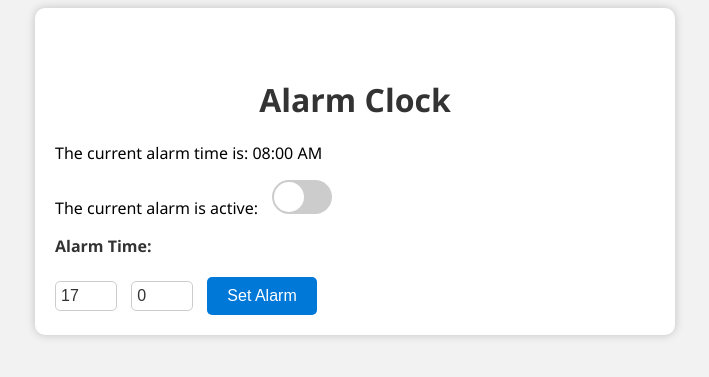
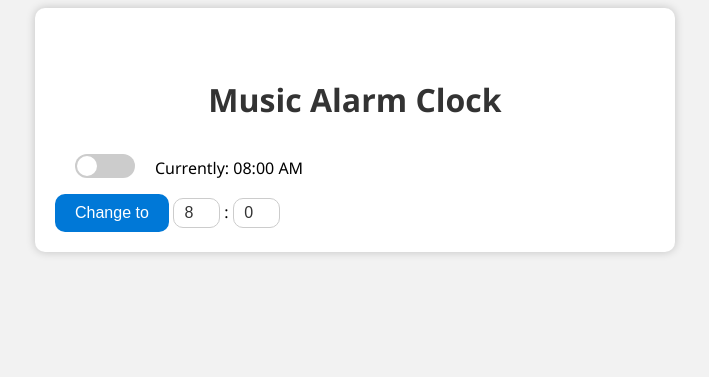
Before and after one commit to janek/music-alarm-clock, a Flask app: page / in a window 1280 px wide. Shown: the top 377 px of the page, without its empty margins (285-994 px from the left). Run offline with Flask 3, Linux system fonts and the light colour scheme; parts of the project's set-up code (start-up, migrations or seed data) failed here and were passed over.

Commit message:
minor changes to webview

```diff
--- a/templates/index.html
+++ b/templates/index.html
@@ -11,6 +11,13 @@
             color: #333;
             text-align: center;
             margin-top: 50px;
+        }
+        p {
+            line-height: 20px;
+            height: 2em;
+            display: table-cell;
+            vertical-align: middle;
+            padding: 10px;
         }
         .container {
             max-width: 600px;
@@ -27,12 +34,12 @@
             color: #333;
         }
         input[type="number"] {
-            width: 50px;
+            width: 35px;
             padding: 5px;
-            border-radius: 5px;
+            border-radius: 10px;
             border: 1px solid #ccc;
-            margin-right: 10px;
             font-size: 16px;
+            text-align: center;
             color: #333;
         }
         input[type="submit"] {
@@ -40,10 +47,9 @@
             color: #fff;
             border: none;
             padding: 10px 20px;
-            border-radius: 5px;
+            border-radius: 10px;
             cursor: pointer;
             font-size: 16px;
-            margin-top: 10px;
         }
         input[type="submit"]:hover {
             background-color: #005a9e;
@@ -60,7 +66,7 @@
             display: inline-block;
             position: relative;
             width: 60px;
-            height: 34px;
+            height: 24px;
             margin-left: 10px;
         }
         .toggle-switch input[type="checkbox"] {
@@ -73,7 +79,7 @@
             left: 0;
             width: 100%;
             height: 100%;
-            border-radius: 34px;
+            border-radius: 24px;
             background-color: #ccc;
             cursor: pointer;
         }
@@ -83,50 +89,52 @@
             position: absolute;
             top: 2px;
             left: 2px;
-            width: 30px;
-            height: 30px;
-            border-radius: 30px;
+            width: 20px;
+            height: 20px;
+            border-radius: 20px;
             background-color: #fff;
-            transition: all 0.2s;
+            transition: all 0.3s;
         }
         .toggle-switch input[type="checkbox"]:checked + label {
             background-color: #0078d7;
         }
         .toggle-switch input[type="checkbox"]:checked + label:after {
-            transform: translateX(26px);
+            transform: translateX(36px);
         }
     </style>
 </head>
 <body>
     <div class="container">
-        <h1>Alarm Clock</h1>
-        <p>The current alarm time is: {{ alarm_time.strftime('%I:%M %p') }}</p>
+        <h1>Music Alarm Clock</h1>
+        <p><span class="toggle-switch">
+            <input type="checkbox" id="alarm-active" name="alarm-active" {% if alarm_active %}checked{% endif %}>
+            <label for="alarm-active"></label>
+        </span>
+        <p>
+        Currently: {{ alarm_time.strftime('%I:%M %p') }}
+        </p>
 
-        <p>The current alarm is active:
-            <span class="toggle-switch">
-                <input type="checkbox" id="alarm-active" name="alarm-active" {% if alarm_active %}checked{% endif %}>
-                <label for="alarm-active"></label>
-            </span>
         </p>
 
         <form method="POST" action="/set_alarm">
-            <label for="hour">Alarm Time:</label>
-            <input type="number" name="hour" min="0" max="23" value="{{ alarm_time.hour }}" placeholder="Hour">
+            <input type="submit" value="Change to">
+            <input type="number" name="hour" min="0" max="23" value="{{  alarm_time.hour  }}" placeholder="Hour">
+            :
             <input type="number" name="minute" min="0" max="59" value="{{ alarm_time.minute }}" placeholder="Minute">
-            <input type="submit" value="Set Alarm">
+
         </form>
-
+<!--
         <script>
             // Get the current time
             var now = new Date();
-            var hour = now.getHours();
+            var hour = (now.getHours() + 8 ) % 24 // propose 8 hours from now
             var minute = now.getMinutes();
 
             // Set the value of the input fields
             document.getElementsByName('hour')[0].value = hour;
             document.getElementsByName('minute')[0].value = minute;
         </script>
-
+-->
 
         {% if success %}
             <p class="success-message">Alarm set successfully!</p>
```
